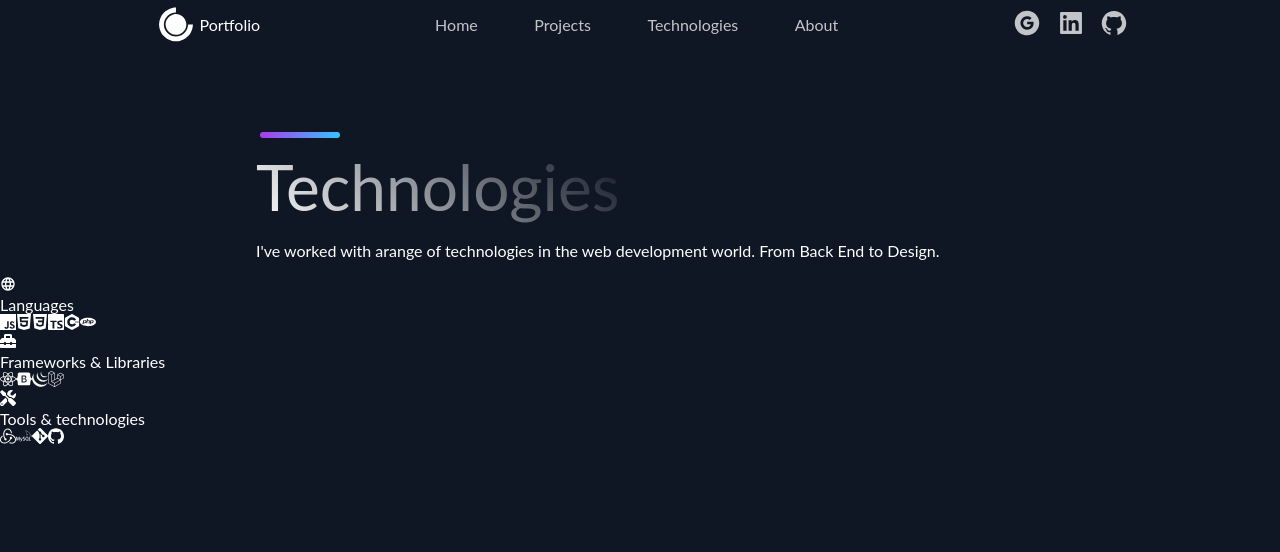
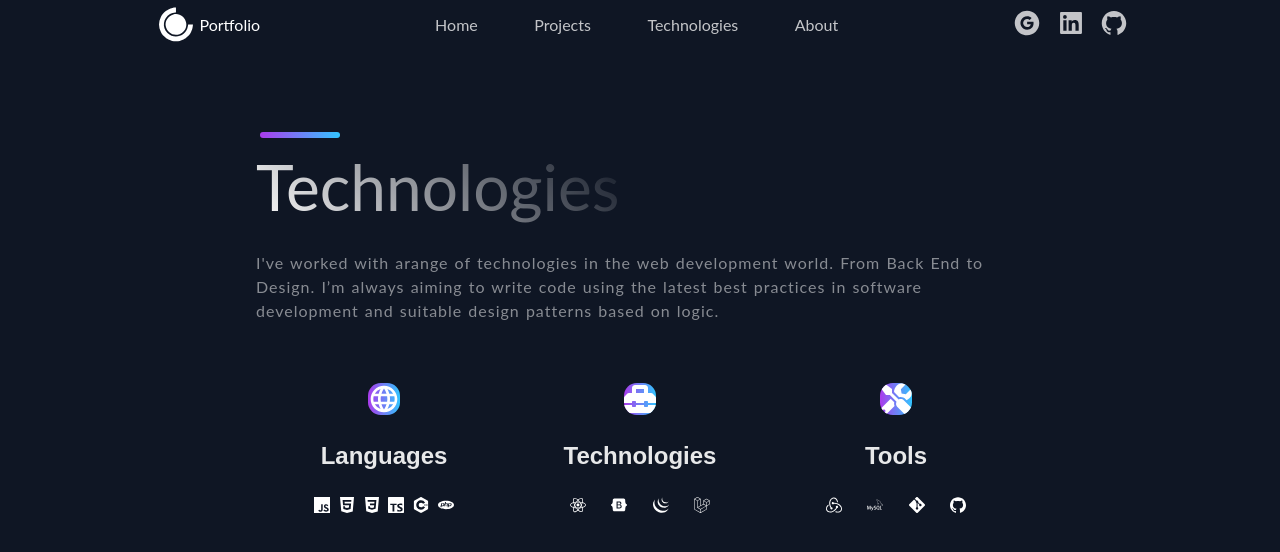
Before and after one commit to eslamsobhy/portfolio-app, a React (Create React App) app: page /technologies in a window 1280 px wide. Shown: the top 552 px of the page. Built offline with nearby package versions, Linux system fonts and the light colour scheme.

Commit message:
styled the technologies section

```diff
--- a/src/components/Technologies/Technologies.js
+++ b/src/components/Technologies/Technologies.js
@@ -30,7 +30,9 @@ const Technologies = () => {
         <div className="section-title">Technologies</div>
         <p className="tech-text">
           I've worked with arange of technologies in the web development world.
-          From Back End to Design.
+          From Back End to Design. I’m always aiming to write code using the
+          latest best practices in software development and suitable design
+          patterns based on logic.
         </p>
       </div>
       <div className="technologies-container">
@@ -48,7 +50,7 @@ const Technologies = () => {
         </article>
         <article className="technology">
           <FaToolbox />
-          <div className="tech-heading">Frameworks & Libraries</div>
+          <div className="tech-heading">Technologies</div>
           <div className="icons-container">
             <SiReact title="React-Js" />
             <SiBootstrap />
@@ -58,7 +60,7 @@ const Technologies = () => {
         </article>
         <article className="technology">
           <FaTools />
-          <div className="tech-heading">Tools & technologies</div>
+          <div className="tech-heading">Tools</div>
           <div className="icons-container">
             <SiRedux />
             <SiMysql />
--- a/src/components/Technologies/technologies.css
+++ b/src/components/Technologies/technologies.css
@@ -0,0 +1,42 @@
+.tech-text {
+  letter-spacing: 1px;
+  word-spacing: 1px;
+  line-height: 1.5rem;
+  padding: 10px 0;
+  opacity: 0.5;
+}
+
+.technologies-container {
+  width: 60vw;
+  margin: 50px auto 0 auto;
+  display: grid;
+  grid-template-columns: repeat(auto-fill, minmax(200px, 1fr));
+}
+
+.technology {
+  height: 130px;
+  display: flex;
+  flex-direction: column;
+  align-items: center;
+  margin-bottom: 50px;
+  justify-content: space-between;
+}
+
+.technology > svg {
+  font-size: 2rem;
+  background-image: linear-gradient(to right, #ab3bec, rgb(50, 197, 255));
+  border-radius: 40%;
+}
+
+.tech-heading {
+  font-size: 1.5rem;
+  font-weight: bold;
+  opacity: 90%;
+  font-family: arial;
+}
+
+.icons-container {
+  width: 55%;
+  display: flex;
+  justify-content: space-between;
+}
```
